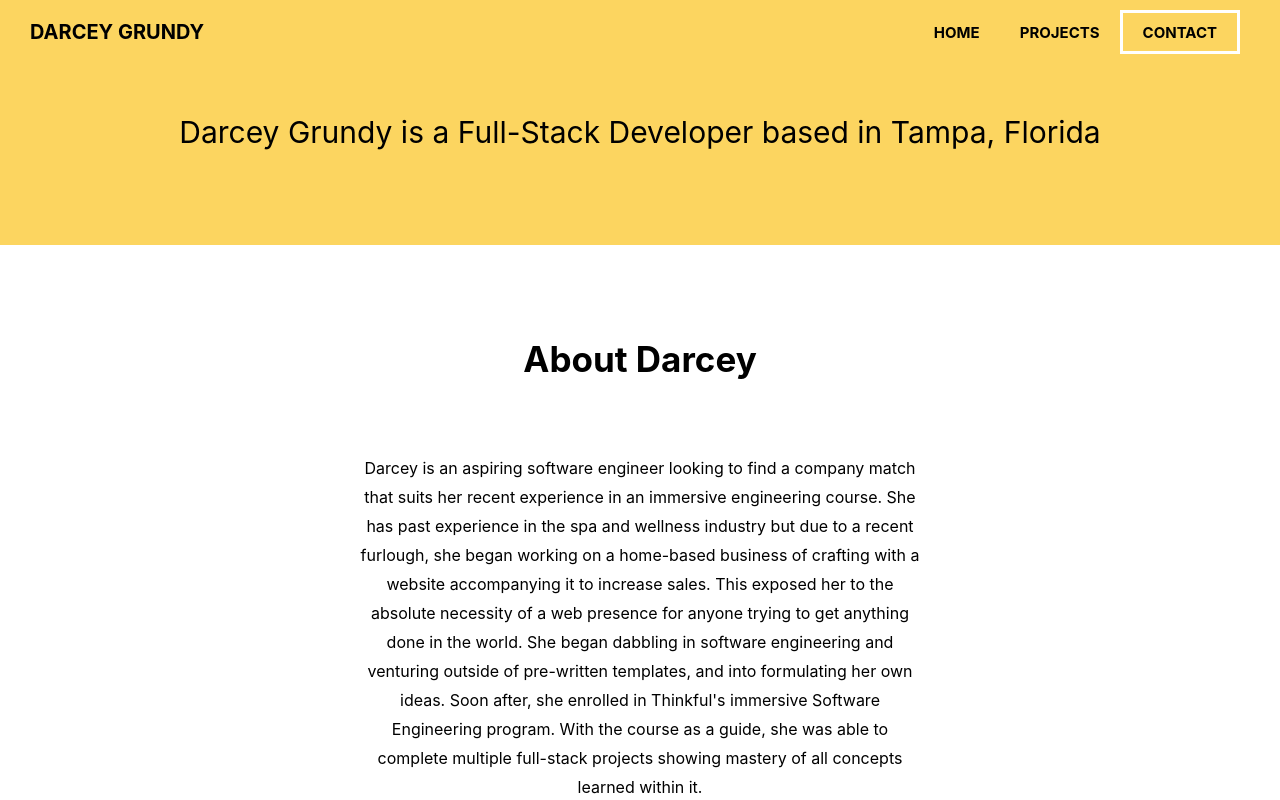
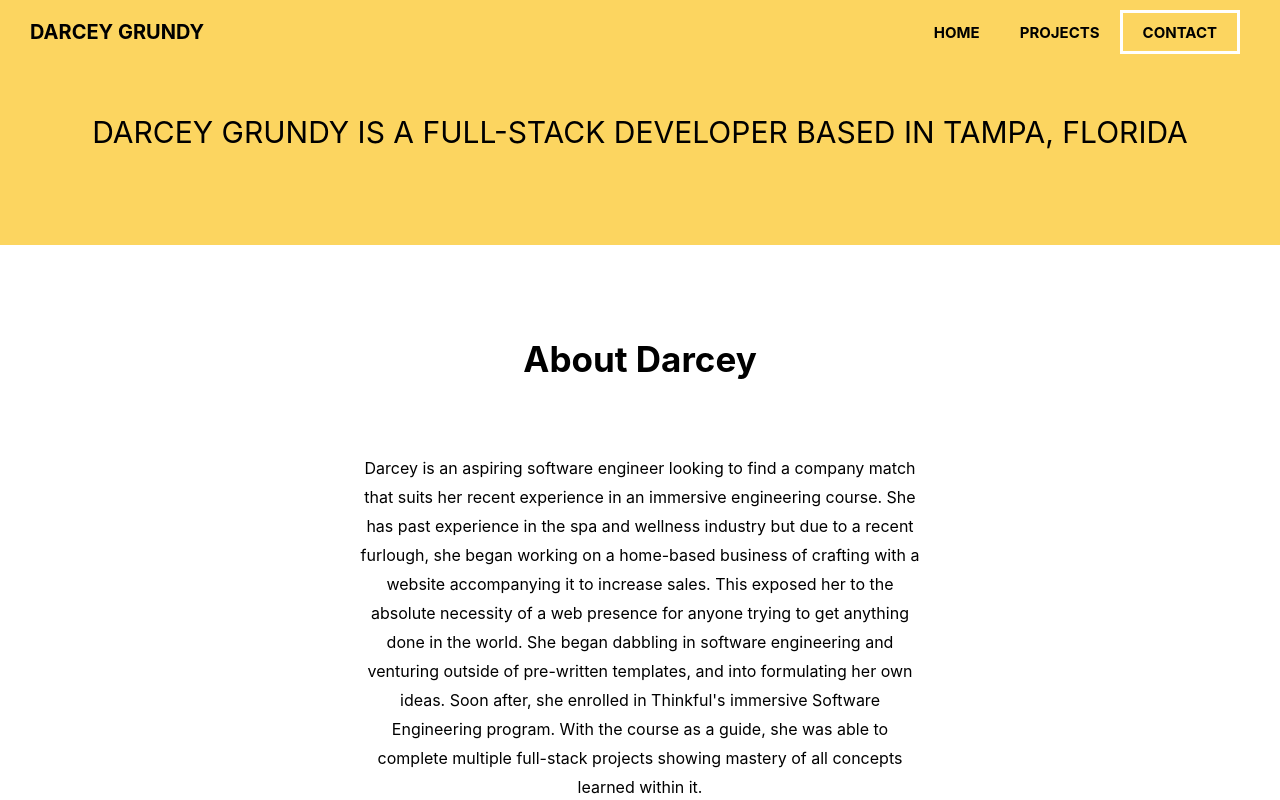
Before and after one commit to grundydarcey/UpdatedDevPortfolio, a React (Create React App) app: page / in a window 1280 px wide. Shown: the top 800 px of the page. Built offline with nearby package versions, Linux system fonts and the light colour scheme.

Commit message:
remove extra lines

```diff
--- a/src/App.js
+++ b/src/App.js
@@ -6,7 +6,7 @@ import Projects from './Projects/projects';
 import Navigation from './Navigation/navigation';
 import Footer from './Footer/footer';
 import './App.css';
-import Links from './Links/links';
+//import Links from './Links/links';
 
 function App() {
   return (
@@ -14,6 +14,7 @@ function App() {
       <div className='body'>
         <Navigation />
         <Route exact path='/' component={Home} />
+        <Route exact path='/home' component={Home} />
         <Route exact path='/contact' component={Contact} />
         <Route exact path='/portfolio' component={Projects} />
       </div>
--- a/src/Navigation/navigation.js
+++ b/src/Navigation/navigation.js
@@ -1,8 +1,8 @@
 import React from 'react';
 import { Link } from 'react-router-dom';
-import Home from '../Home/home';
-import Contact from '../Contact/contact';
-import Portfolio from '../Projects/projects';
+//import Home from '../Home/home';
+//import Contact from '../Contact/contact';
+//import Portfolio from '../Projects/projects';
 import './navigation.css';
 
 export default function Navigation() {
@@ -21,7 +21,7 @@ export default function Navigation() {
         </div>
       </div>
       <div className='centeredtext'>
-        <p>Darcey Grundy is a Full-Stack Developer based in Tampa, Florida</p>
+        <p>DARCEY GRUNDY IS A FULL-STACK DEVELOPER BASED IN TAMPA, FLORIDA</p>
       </div>
     </div>
   )
```
Also changed, not shown: 1 other file (tests, documents, lock files or other folders).
